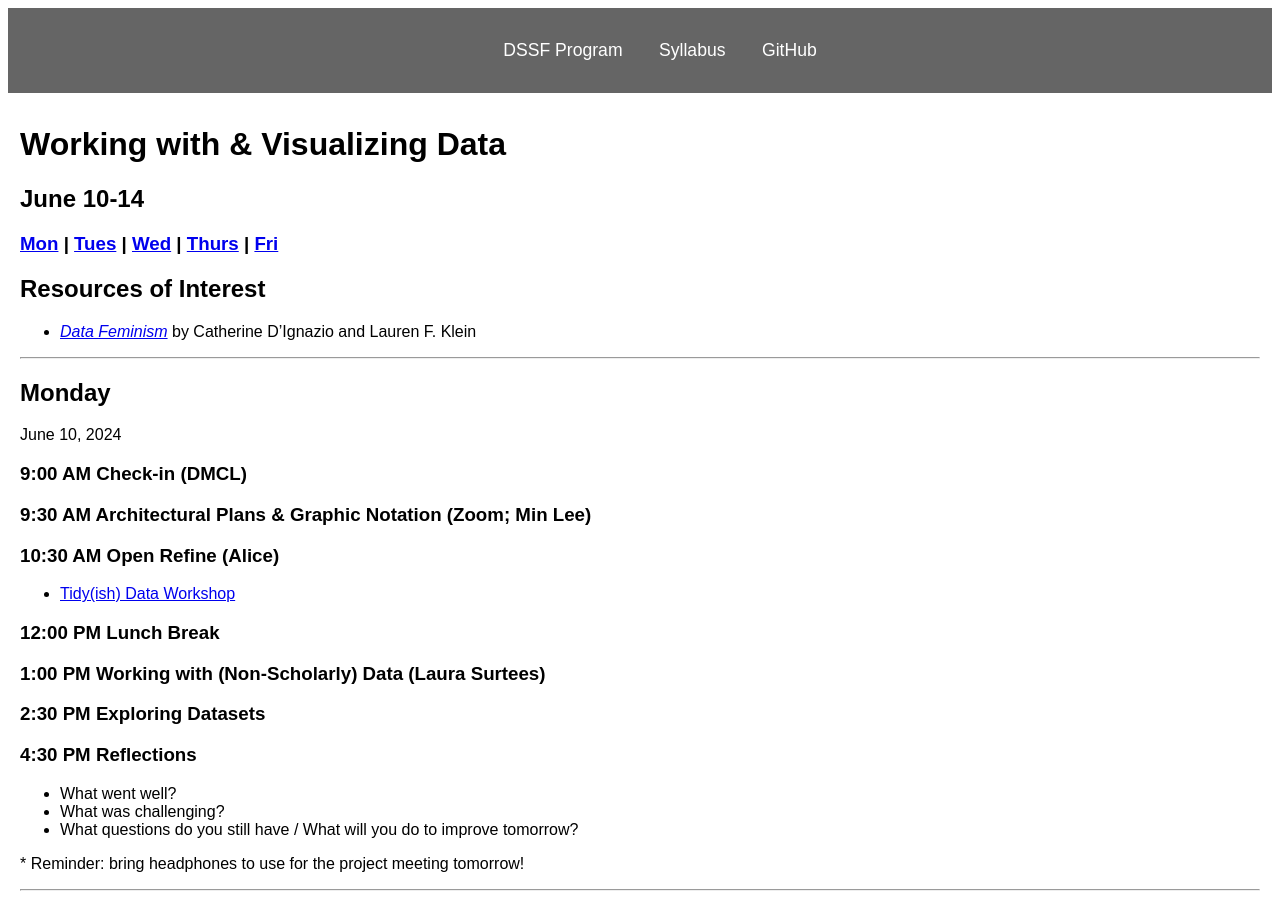
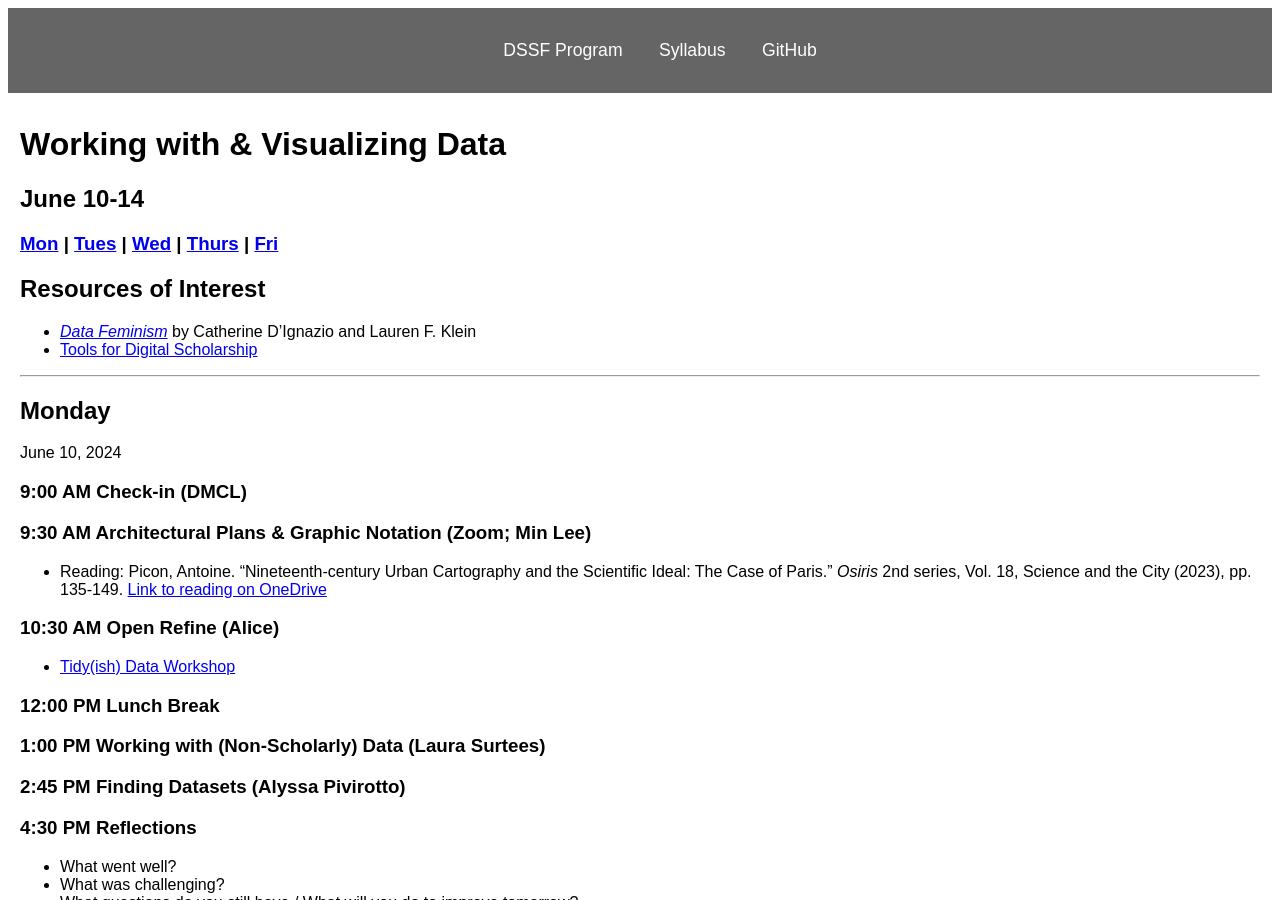
Before and after one commit to digbmc/dssf-syll, a Jekyll site: the page built from _weeks/02-data.md, in a window 1280 px wide and 900 px high. Built offline with Jekyll 4.4.1, drawn with Linux system fonts in a browser that asks for light colours.

Commit message:
updated schedule for wk 2 added reading wk 1

```diff
--- a/_weeks/02-data.md
+++ b/_weeks/02-data.md
@@ -7,6 +7,7 @@ public: true
 
 ## Resources of Interest
 - [*Data Feminism*](https://data-feminism.mitpress.mit.edu/) by Catherine D'Ignazio and Lauren F. Klein
+- [Tools for Digital Scholarship](../resources/tools.md)
 
 ---
 
@@ -16,6 +17,7 @@ June 10, 2024
 ### 9:00 AM Check-in (DMCL)
 
 ### 9:30 AM Architectural Plans & Graphic Notation (Zoom; Min Lee)
+- Reading: Picon, Antoine. "Nineteenth-century Urban Cartography and the Scientific Ideal: The Case of Paris." *Osiris* 2nd series, Vol. 18, Science and the City (2023), pp. 135-149. [Link to reading on OneDrive](https://brynmawr-my.sharepoint.com/:b:/g/personal/amcgrath1_brynmawr_edu/EQ4b2up03mhEohWxOhBDqNEBDtJYK1QPZBrWrC4M3yoy-A?e=oVFdx2)
 
 ### 10:30 AM Open Refine (Alice)
 - [Tidy(ish) Data Workshop](https://github.com/tri-cods/tidy-data)
@@ -24,7 +26,7 @@ June 10, 2024
 
 ### 1:00 PM  Working with (Non-Scholarly) Data (Laura Surtees)
 
-### 2:30 PM  Exploring Datasets
+### 2:45 PM  Finding Datasets (Alyssa Pivirotto)
 
 ### 4:30 PM Reflections
 - What went well?
```
Also changed, not shown: _weeks/01-intro.md (+1 -0 lines).
